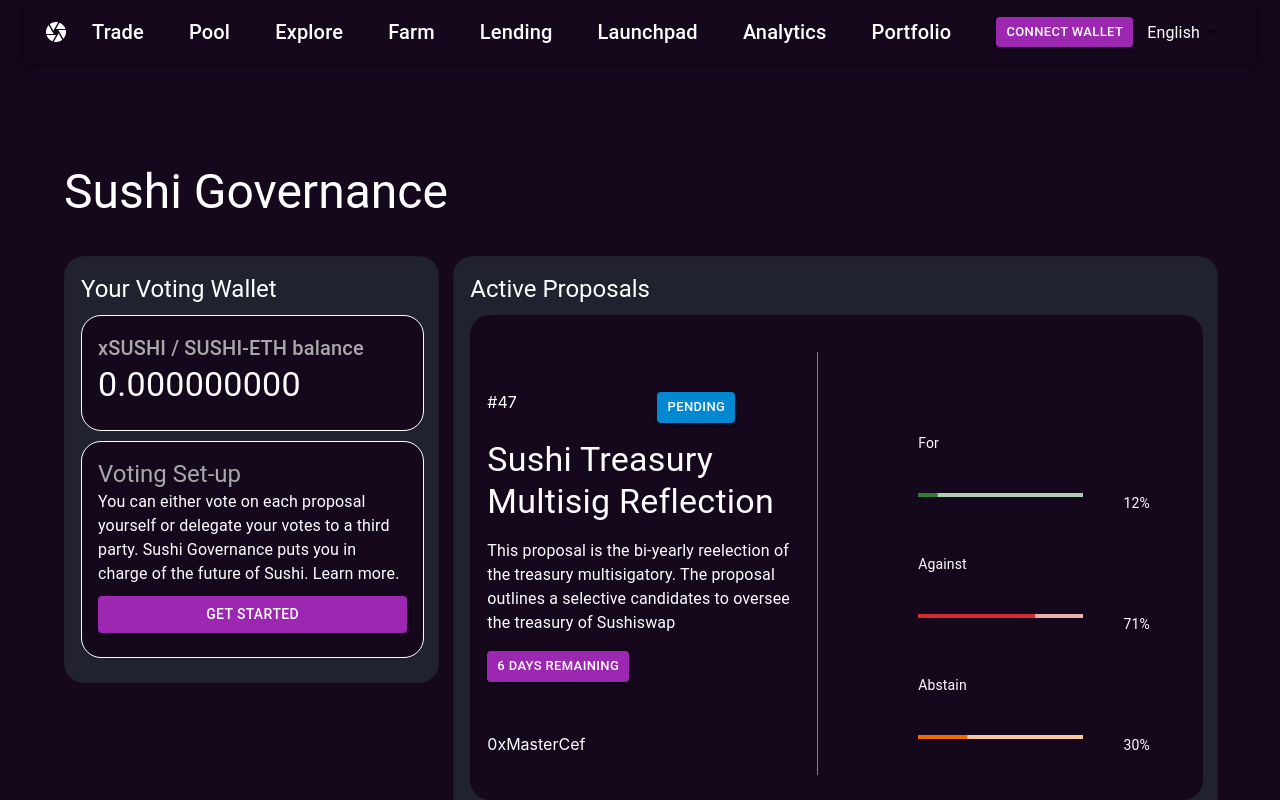
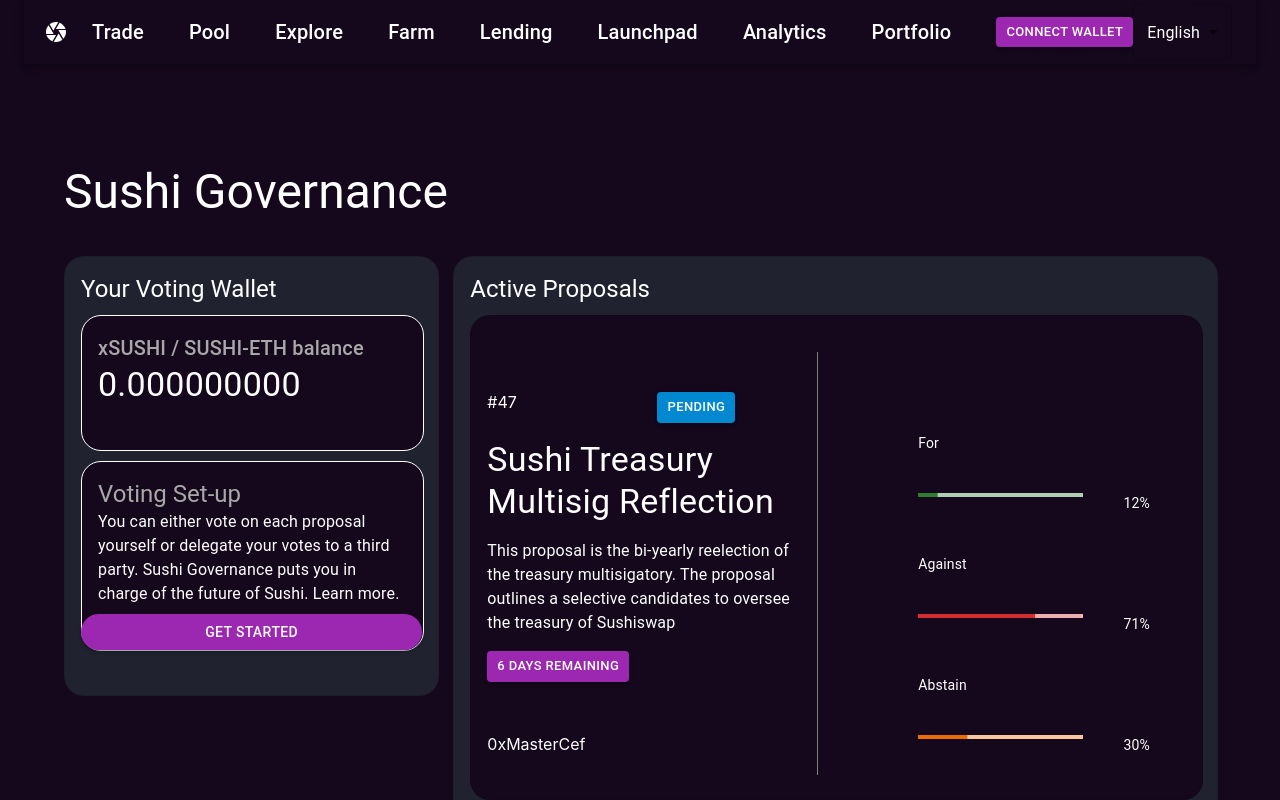
Before and after one commit to chimerahedonista/talley, a React (Create React App) app: page / in a window 1280 px wide. Shown: the top 800 px of the page. Built offline with nearby package versions, Linux system fonts and the light colour scheme; what use-wallet would draw is missing.

Commit message:
Get Started at the bottom of card.
Signed-off-by: Akintayo A. Olusegun <akintayo.segun@gmail.com>

```diff
--- a/src/pages/components/header-detail-card.tsx
+++ b/src/pages/components/header-detail-card.tsx
@@ -1,5 +1,5 @@
 import React from "react";
-import { Button, Card, CardContent } from "@mui/material";
+import { Button, Card, CardContent, Grid } from "@mui/material";
 import Header from "./header";
 import { Link } from "react-router-dom";
 
@@ -43,21 +43,27 @@
 const HeaderDetailCard = (props: Props) => {
   const { header, details } = props;
   return (
+    <Grid container>
+      <Grid item xs={12}>
         <Card className="purple-card with-margin with-border" variant="outlined">
-      <CardContent>
+          <CardContent sx={{marginBottom: "20px"}}>
             <Header color="#A8A8A8" variant={props.variantHeader}>
               {header}
             </Header>
             <Header variant={props.variantDetails}>{details}</Header>
+          </CardContent>
+        </Card>
+      </Grid>
       {props.action && (
+        <Grid item xs={12} >
           <Link to="/govover">
-            <Button variant="contained" color="secondary" fullWidth sx={{ marginTop: "10px" }}>
+            <Button variant="contained" color="secondary" fullWidth sx={{ marginTop: "-61px", borderRadius: "20px" }}>
               {props.action}
             </Button>
           </Link>
+        </Grid>
       )}
-      </CardContent>
-    </Card>
+    </Grid>
   );
 };
 
```
Lines whose indentation alone changed are shown as unchanged.
